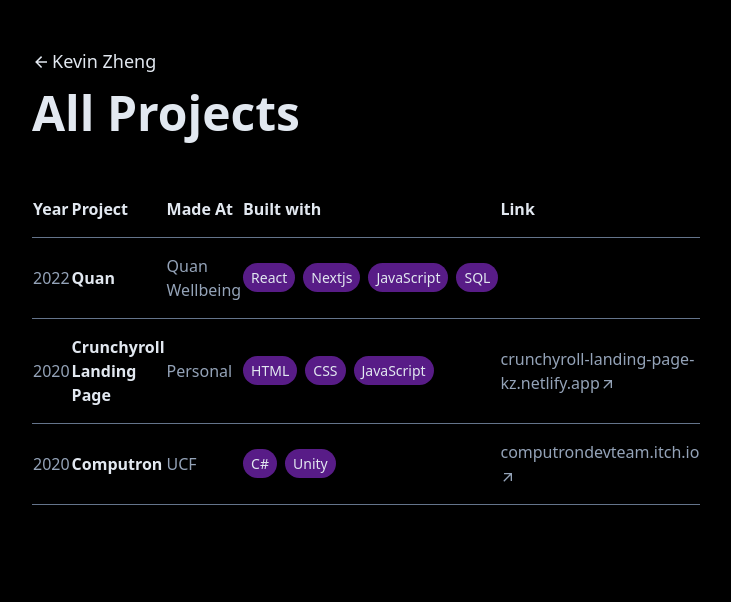
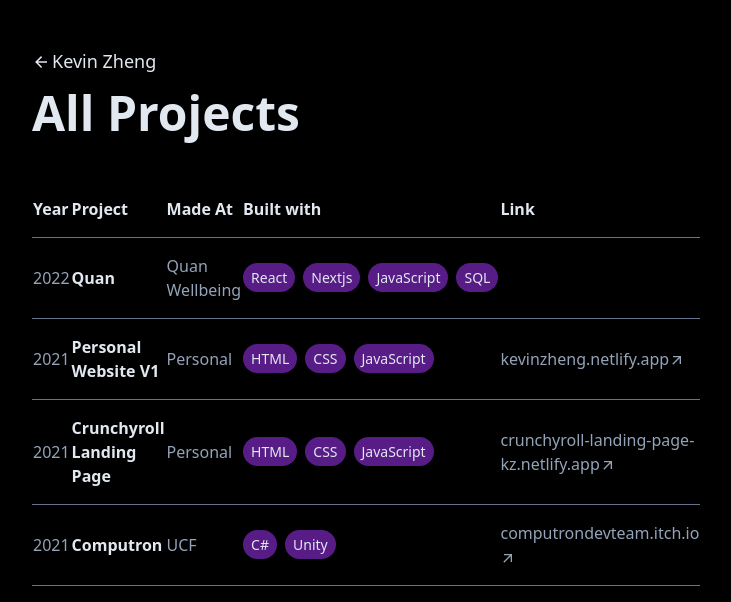
Before and after one commit to KevinZheng99/portfolio-v2, a React (Vite) app: page /archive in a window 1280 px wide. Shown: the top 602 px of the page, without its empty margins (288-1019 px from the left). Built offline with nearby package versions, Linux system fonts and the light colour scheme.

Commit message:
project list

```diff
--- a/src/conts/index.js
+++ b/src/conts/index.js
@@ -19,7 +19,17 @@
     builtWith: ["React", "Nextjs", "JavaScript", "SQL"],
   },
   {
-    year: 2020,
+    year: 2021,
+    projectName: "Personal Website V1",
+    madeAt: "Personal",
+    builtWith: ["HTML", "CSS", "JavaScript"],
+    link: {
+      name: "kevinzheng.netlify.app",
+      url: "https://kevinzheng.netlify.app/",
+    },
+  },
+  {
+    year: 2021,
     projectName: "Crunchyroll Landing Page",
     madeAt: "Personal",
     builtWith: ["HTML", "CSS", "JavaScript"],
@@ -29,7 +39,7 @@
     },
   },
   {
-    year: 2020,
+    year: 2021,
     projectName: "Computron",
     madeAt: "UCF",
     builtWith: ["C#", "Unity"],
```
